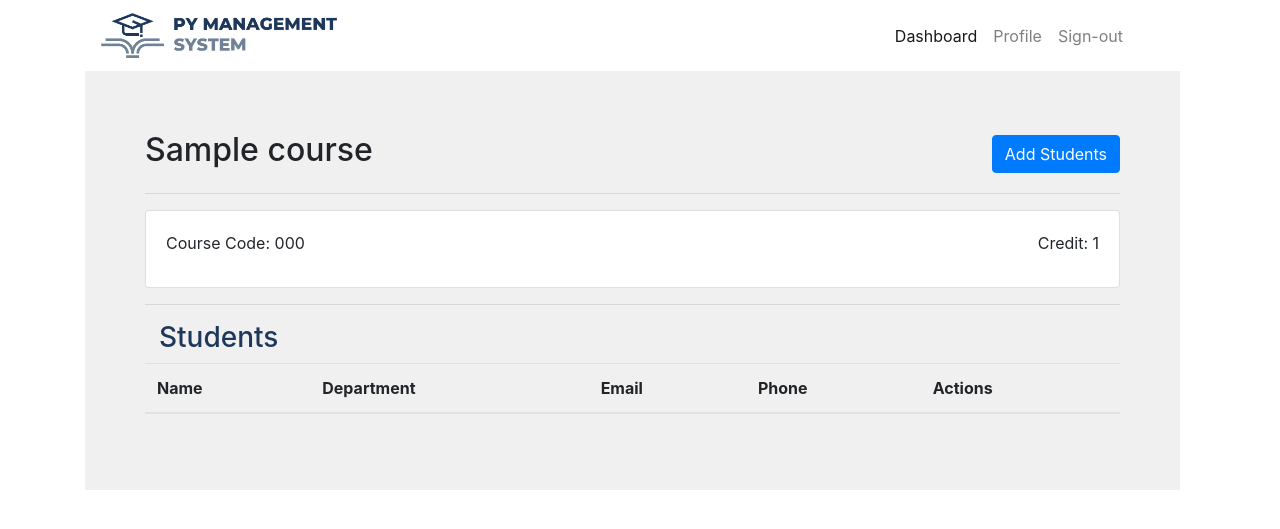
After one commit to md12334/PYM_System, a Django app: page /staff/view-course/1 in a window 1280 px wide. The commit adds this page. Shown: the top 529 px of the page. Run offline with Django 4.2, Linux system fonts and the light colour scheme; a user stored in the database is signed in; tables that the repository leaves empty hold one stand-in row (values such as "Sample post"); lists and menus that the app fills with data are empty; some libraries are stand-ins or nearby versions.

Commit message:
add course open functions

```diff
--- a/staff_app/templates/staff-home.html
+++ b/staff_app/templates/staff-home.html
@@ -27,7 +27,7 @@
                     <p class="card-title">Credit: {{course.course_credit}}</p>
                 </div>
 
-                <a href="#" class="btn btn-primary">Open</a>
+                <a href="{% url 'view-course' course.id %}" class="btn btn-primary">Open</a>
                 <a href="{% url 'update-course' course.id %}" class="btn btn-secondary">Update</a>
                 <a href="{% url 'delete-course' course.id %}" class="btn btn-danger" id="delete-course-{{ course.id }}">Delete</a>
             </div>
--- /dev/null
+++ b/staff_app/templates/view-course.html
@@ -0,0 +1,57 @@
+{% extends 'base-staff.html' %}
+{% load crispy_forms_filters %}
+
+{% block title %} Staff Profile {% endblock %}
+
+{# content section #}
+{% block content %}
+<!--Register-->
+<div class="d-flex justify-content-between align-items-center">
+    <h2>{{course.course_name}}</h2>
+    <form method="GET" action="">
+        <input type="hidden" name="reset" value="true">
+        <button class="btn btn-primary" type="submit">Add Students</button>
+    </form>
+</div>
+
+<hr>
+
+<div class="card">
+    <div class="card-body">
+        <div class="d-flex justify-content-between align-items-center">
+            <div class="card-title">Course Code: {{course.course_code}}</div>
+            <div class="card-title">Credit: {{course.course_credit}}</div>
+        </div>
+    </div>
+</div>
+
+<hr>
+
+<h3>Students</h3>
+
+{#  students table  #}
+<table class="table">
+    <thead>
+    <tr>
+        <th scope="col">Name</th>
+        <th scope="col">Department</th>
+        <th scope="col">Email</th>
+        <th scope="col">Phone</th>
+        <th scope="col">Actions</th>
+    </tr>
+    </thead>
+    <tbody>
+
+    {# manage students in course #}
+    {% for student in students %}
+    <tr>
+        <td>{{ student.get_full_name }}</td>
+        <td>{{ student.email }}</td>
+        <td><a href="{% url 'delete-staff' user.id %}">Remove Student</a></td>
+    </tr>
+    {% endfor %}
+
+    </tbody>
+</table>
+
+{% endblock %}
--- a/staff_app/urls.py
+++ b/staff_app/urls.py
@@ -7,4 +7,5 @@ urlpatterns = [
     path('create-course', views.create_course, name='create-course'),
     path('update-course/<int:id>', views.update_course, name='update-course'),
     path('delete-course/<int:id>', views.delete_course, name='delete-course'),
+    path('view-course/<int:id>', views.view_course, name='view-course'),
 ]
--- a/staff_app/views.py
+++ b/staff_app/views.py
@@ -91,3 +91,9 @@ def delete_course(request, id):
     course = Course.objects.get(id=id)
     course.delete()
     return redirect("staff-home")
+
+
+@staff_required()
+def view_course(request, id):
+    course = Course.objects.get(id=id)
+    return render(request=request, template_name="view-course.html", context={"course": course})
```
Also changed, not shown: staff_app/templates/add-students.html (added, +18 -0 lines).
